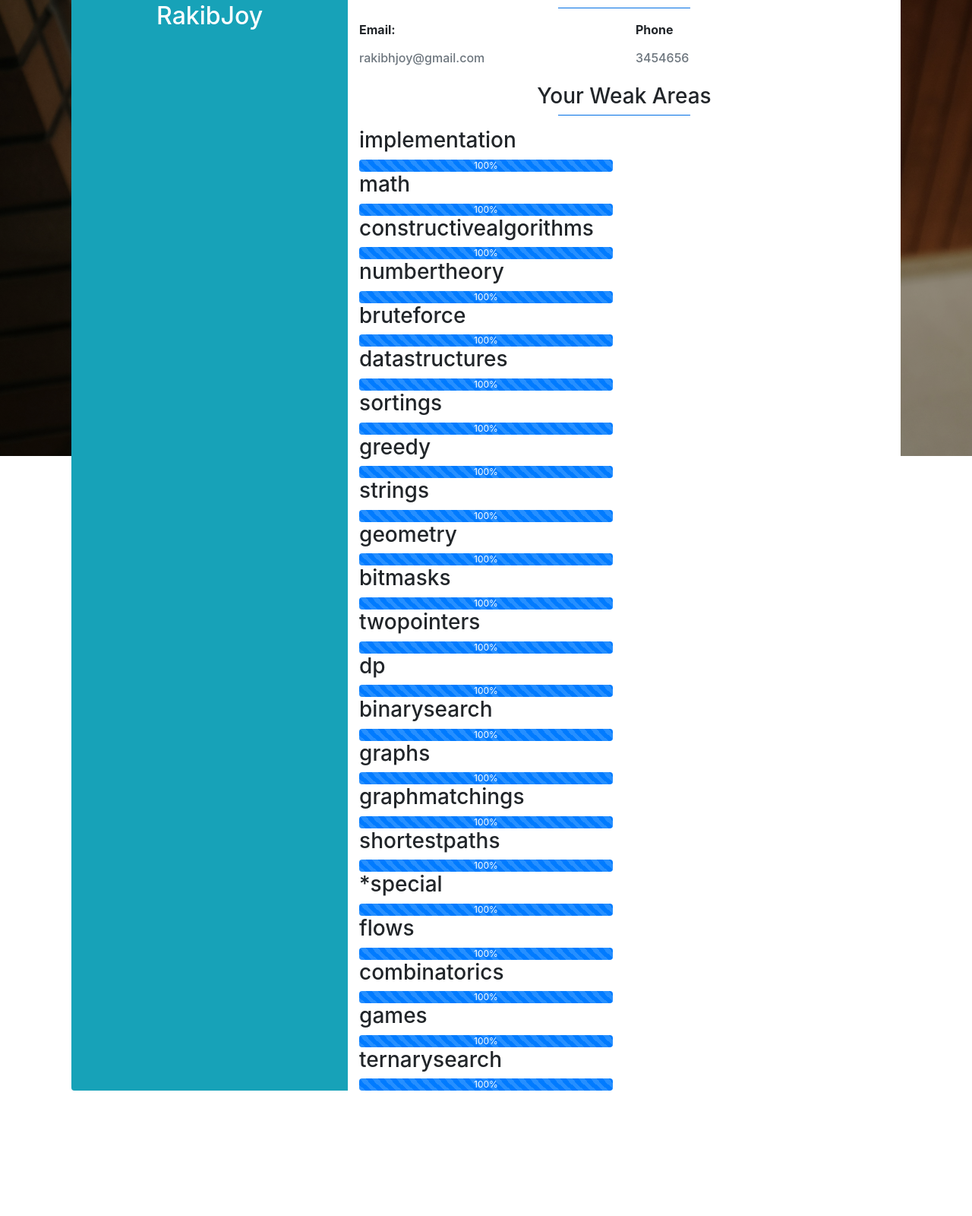
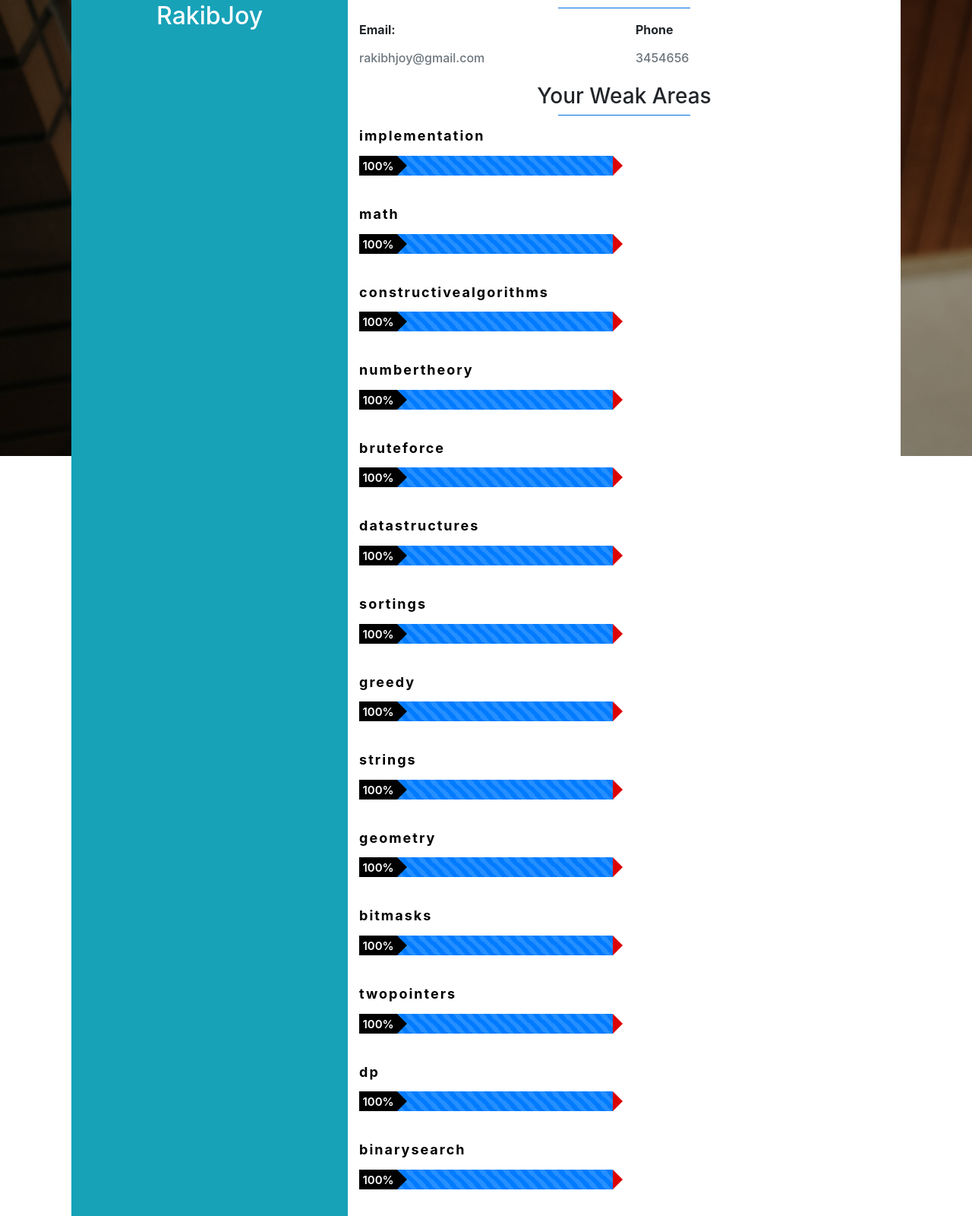
Before and after one commit to TheRakibJoy/ProblemBuddy, a Django app: page /profile/ in a window 1280 px wide. Shown: the part 200-1800 px from the top of the page at 76% size. Before the commit the page ends 1635 px from the top, so only its background shows below. Run offline with Django 5.2, Linux system fonts and the light colour scheme; a user stored in the database is signed in; data comes from the database, SQL or seed files in the repository; data that the repository does not hold is empty; some libraries are stand-ins or nearby versions.

Commit message:
Implemented Weak Tags Showing in profile.

```diff
--- a/static/css/main.css
+++ b/static/css/main.css
@@ -39,3 +39,62 @@
      padding: 10px 20px;
      letter-spacing: 5px;
  }
+
+ /*for progess bar */
+ .progress-title{
+    font-size: 18px;
+    font-weight: 700;
+    color: #000;
+    letter-spacing: 2px;
+    margin: 0 0 15px;
+}
+.progress{
+    height: 26px;
+    background: rgba(0,0,0,0.1);
+    border-radius: 0;
+    box-shadow: none;
+    margin-bottom: 40px;
+    overflow: visible;
+    position: relative;
+}
+.progress .progress-bar{
+    box-shadow: none;
+    border-radius: 0;
+    position: relative;
+    -webkit-animation: 2s linear 0s normal none infinite running progress-bar-stripes,animate-positive 1s;
+    animation: 2s linear 0s normal none infinite running progress-bar-stripes,animate-positive 1s;
+}
+.progress-bar .progress-value{
+    width: 50px;
+    height: 100%;
+    background: #000;
+    font-size: 15px;
+    font-weight: 600;
+    color: #fff;
+    position: absolute;
+    line-height: 27px;
+    top: 0;
+    left: 0;
+}
+.progress:after,
+.progress .progress-bar:after,
+.progress .progress-value:after{
+    content: "";
+    border-left: 13px solid rgba(0,0,0,0.1);
+    border-top: 13px solid transparent;
+    border-bottom: 13px solid transparent;
+    position: absolute;
+    top: 0;
+    right: -13px;
+}
+.progress.red .progress-bar:after{ border-left-color: #f70404; }
+.progress .progress-value:after{ border-left: 13px solid #000; }
+.progress.blue .progress-bar:after{ border-left-color: #5bc0de; }
+.progress.yellow .progress-bar:after{ border-left-color: #f0ad4e; }
+.progress.green .progress-bar:after{ border-left-color: #5cb85c; }
+@-webkit-keyframes animate-positive{
+    0%{ width: 0; }
+}
+@keyframes animate-positive{
+    0%{ width: 0; }
+}
--- a/templates/navbar.html
+++ b/templates/navbar.html
@@ -18,7 +18,7 @@
   </div>
      {% if request.user.is_authenticated %}
 
-    <button class="btn btn-primary">Hello, {{request.user}} <button/>
+    <button class="btn btn-seondary"><a href="{% url 'profile' %}">Hello, {{request.user}}</a> <button/>
     <button class="btn btn-seondary"> <a href="{% url 'logout' %}">Logout</a> <button>
 
       {% else %}
```
